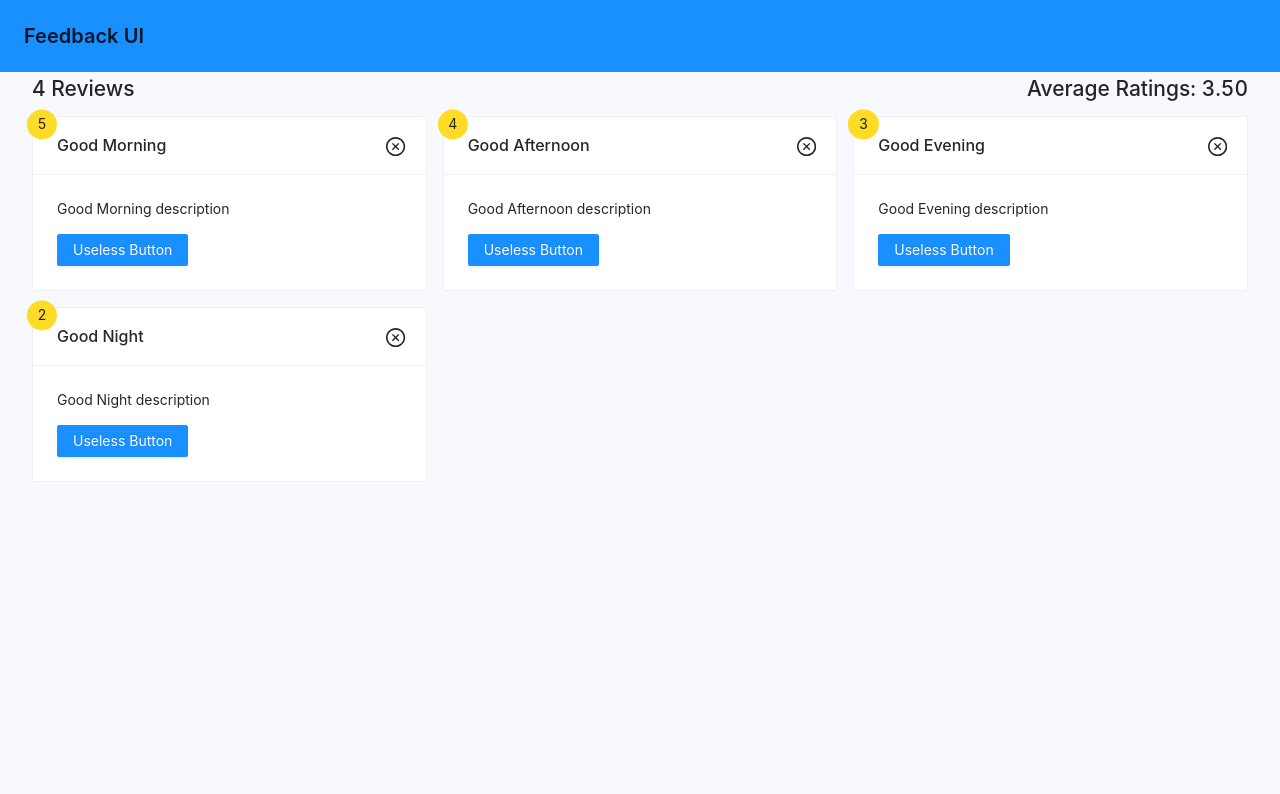
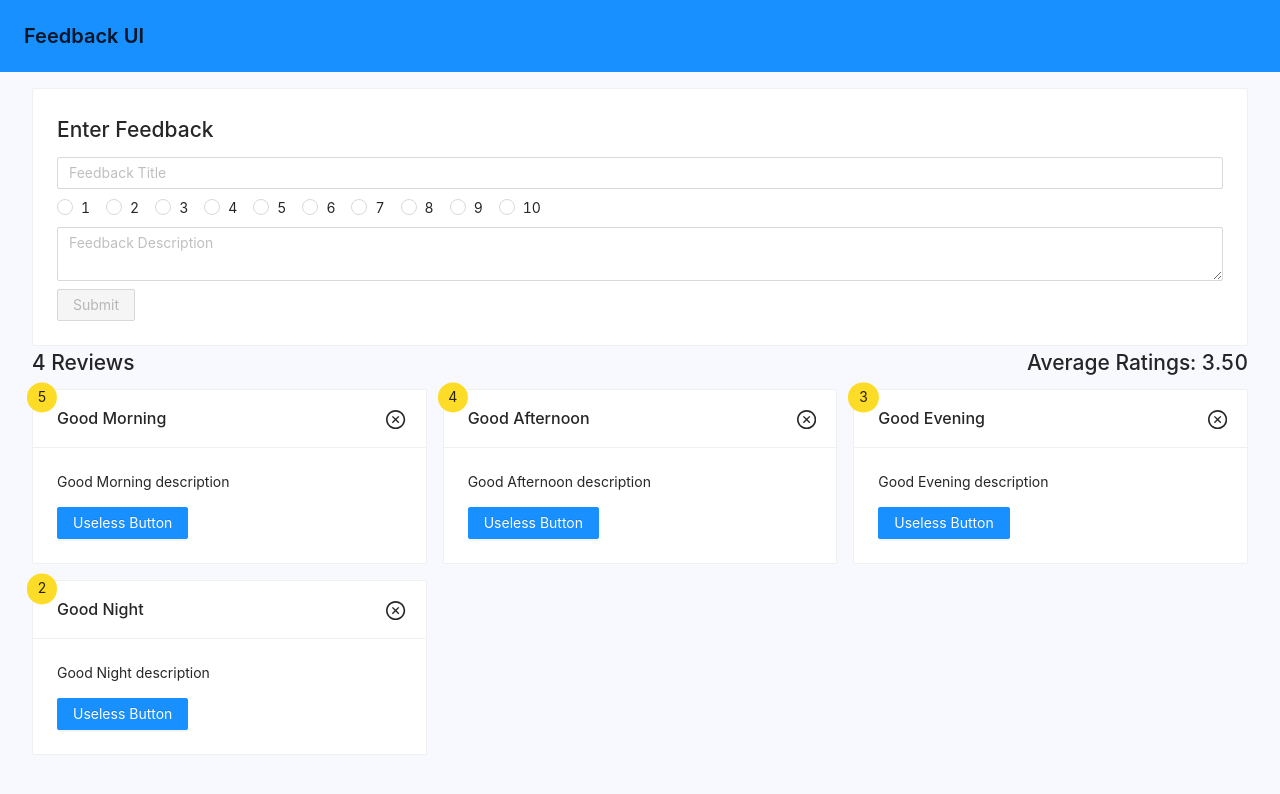
Before and after one commit to HarryCravDev/feedback-app, a React (Create React App) app: page / in a window 1280 px wide. Shown: the top 794 px of the page. Built offline with nearby package versions, Linux system fonts and the light colour scheme.

Commit message:
feature/adding-feedback-form

```diff
--- a/src/App.tsx
+++ b/src/App.tsx
@@ -3,12 +3,16 @@ import FeedbackStats from "./components/feedback-stats/FeedbackStats";
 import Header from "./components/Header/Header";
 import { FeedbackProvider } from "./context/FeedbackContext";
 import Feedback from "./pages/Feedback";
+import FeedbackForm from "./components/feedback-form/FeedbackForm";
 function App() {
 	return (
 		<FeedbackProvider>
 			<div style={{ minHeight: "100vh", backgroundColor: "ghostwhite" }}>
-				<Header text="Feedback UI" />
+				<div style={{ marginBottom: "1rem" }}>
+					<Header text="Feedback UI" />
+				</div>
 				<div style={{ paddingLeft: "2rem", paddingRight: "2rem" }}>
+					<FeedbackForm />
 					<FeedbackStats />
 					<Feedback />
 				</div>
```
